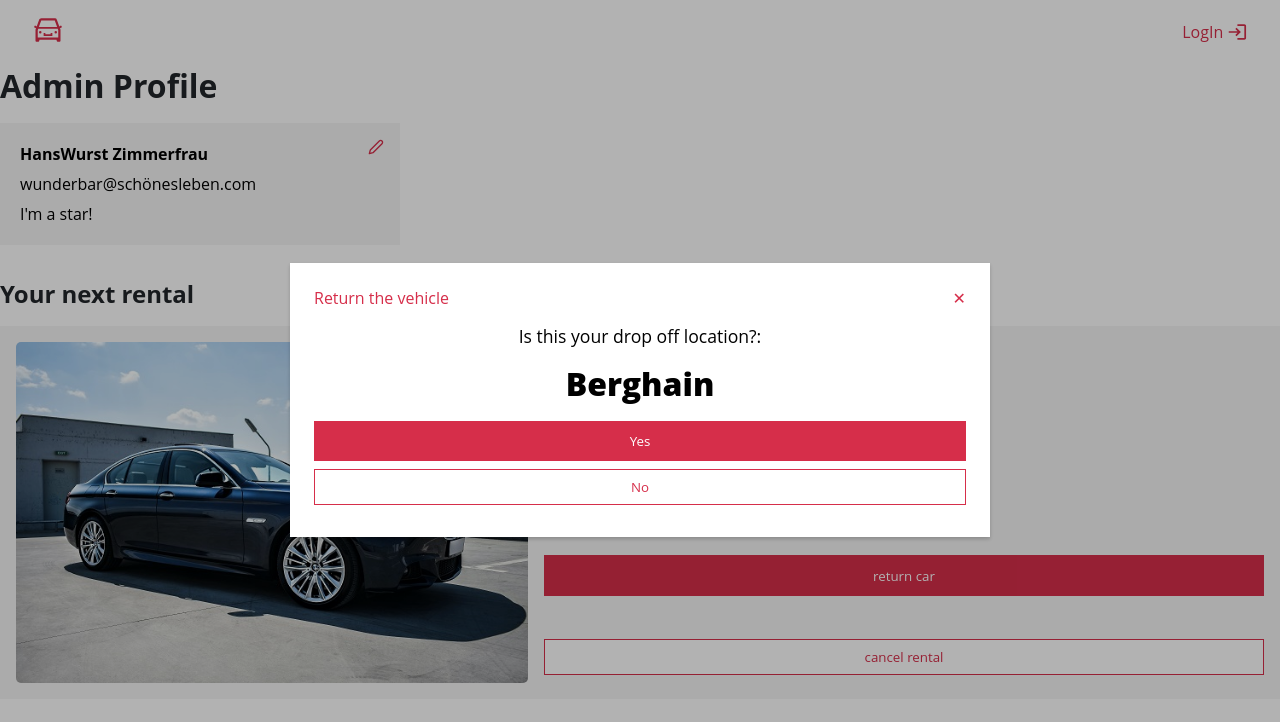
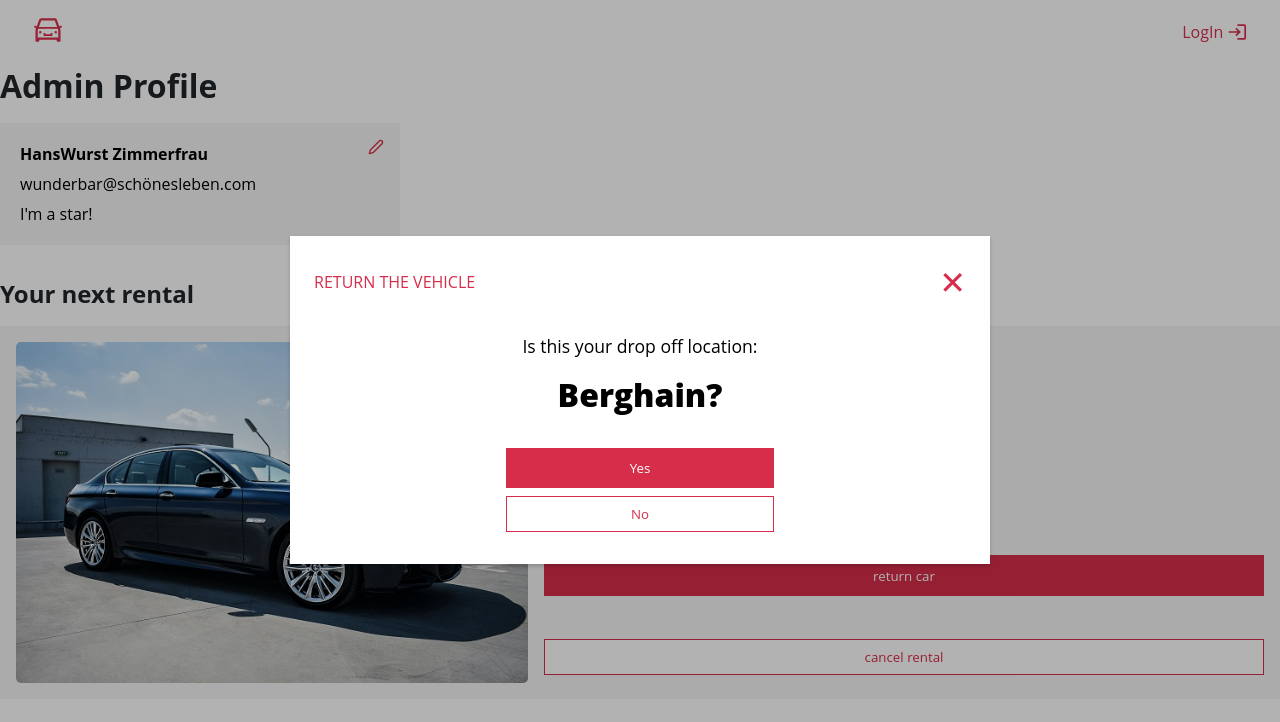
Before and after one commit to nevinalisheva/Berlinale-FMA, a Next.js app: page /user/1 in a window 1280 px wide. Both pictures are taken after a click on the button "return car". Shown: the top 722 px of the page. Built offline with nearby package versions, Linux system fonts and the light colour scheme; no server answers.

Commit message:
add modal content change on click on yes

```diff
--- a/components/Modal/Modal.js
+++ b/components/Modal/Modal.js
@@ -1,7 +1,10 @@
-import { useEffect } from "react";
+import { useEffect, useState } from "react";
 import styles from "./Modal.module.css";
+import { SlEmotsmile } from "react-icons/sl";
 
 function Modal({ setShowModal, data }) {
+  const [showConfirm, setShowConfirm] = useState(false);
+  const [showNoConfirmation, setShowNoConfirmation] = useState(false);
   function handleClick() {
     setShowModal(false);
     document.body.style.overflow = "scroll";
@@ -11,9 +14,14 @@
     document.body.style.overflow = "hidden";
     console.log();
   }, [data]);
+
+  function handleYesClick(e) {
+    e.preventDefault();
+    setShowConfirm(true);
+  }
   return (
     <>
-      <div className={styles.modal_container} onClick={handleClick}>
+      <div className={styles.modal_container}>
         <div className={styles.modal}>
           <div className={styles.modal_header}>
             <p>Return the vehicle</p>
@@ -21,16 +29,24 @@
               &#10005;
             </div>
           </div>
-          {data && (
+          {data && !showConfirm && (
             <div className={styles.modal_content}>
               <div className={styles.data_container}>
                 <div className={styles.summary}>
-                  Is this your drop off location?:
-                  <div>{data}</div>
+                  Is this your drop off location:
+                  <div>{data}?</div>
                 </div>
-                <button>Yes</button>
+                <button onClick={handleYesClick}>Yes</button>
                 <button className="secondary_button">No</button>
               </div>
+            </div>
+          )}
+          {showConfirm && (
+            <div className={styles.modal_content}>
+              <div className={styles.summary}>
+                Great! We hope you had a nice trip
+              </div>
+              <SlEmotsmile />
             </div>
           )}
         </div>
--- a/components/Modal/Modal.module.css
+++ b/components/Modal/Modal.module.css
@@ -21,15 +21,16 @@
   margin: 16px auto;
 }
 .modal_header {
+  font-size: 2rem;
   display: flex;
   justify-content: space-between;
   align-items: center;
   margin-bottom: 16px;
   color: var(--highlight-color);
 }
-.header_text {
-  font-weight: bold;
+.modal_header p {
   text-transform: uppercase;
+  font-size: 1rem;
 }
 .header_x {
   cursor: pointer;
@@ -37,8 +38,19 @@
 .headline {
   font-size: 1.4em;
 }
+.modal_content {
+  display: flex;
+  flex-direction: column;
+  align-items: center;
+}
+.modal_content svg {
+  font-size: 2rem;
+  color: var(--highlight-color);
+}
 .summary {
-  text-align: center;
+  display: flex;
+  flex-direction: column;
+  align-items: center;
   font-size: 1.1em;
   margin: 2rem auto;
   line-height: 1.3;
@@ -48,6 +60,7 @@
   font-size: 2rem;
   margin: 1rem;
 }
+
 @media screen and (min-width: 700px) {
   .summary {
     margin: 16px;
```
